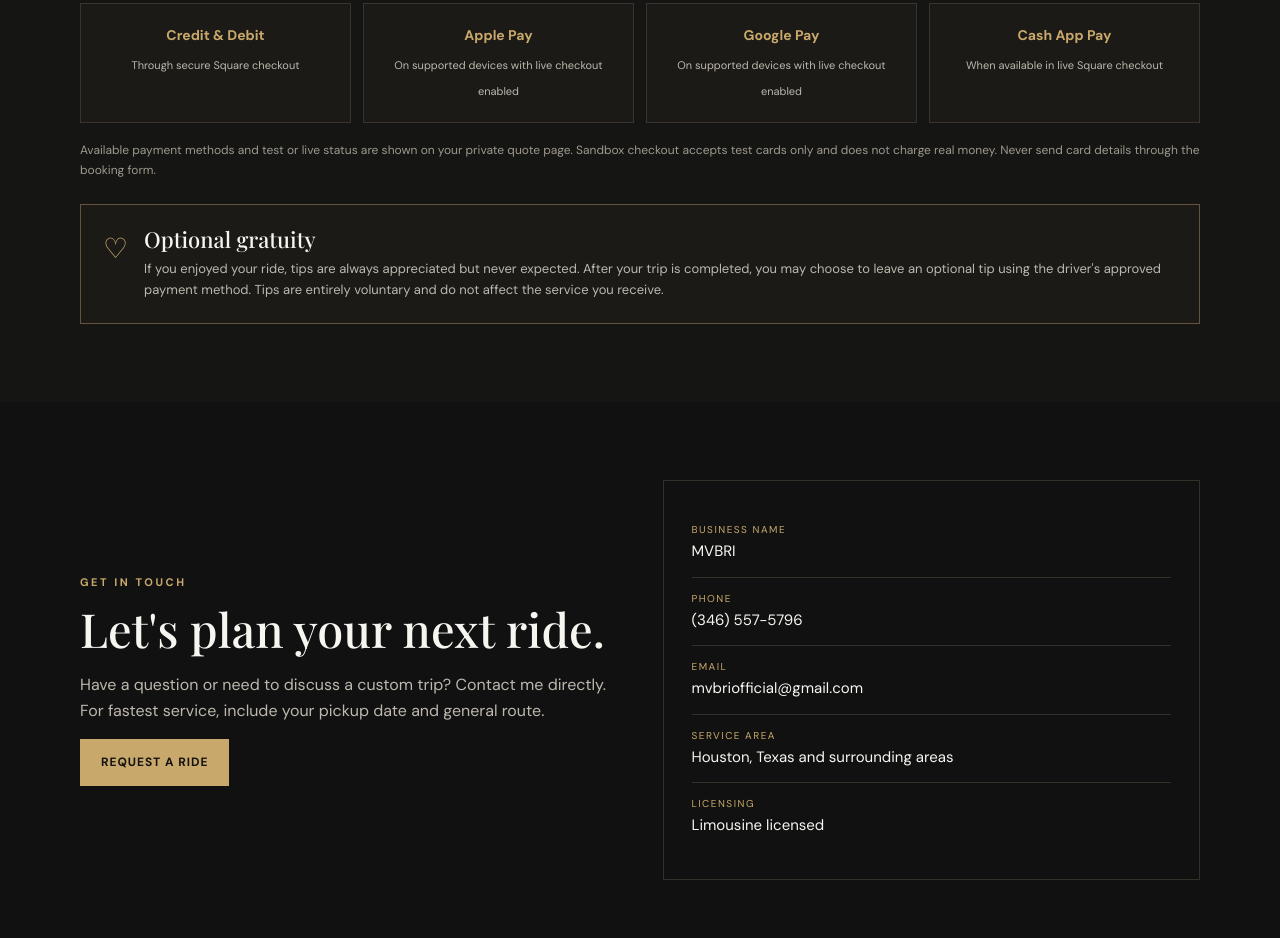
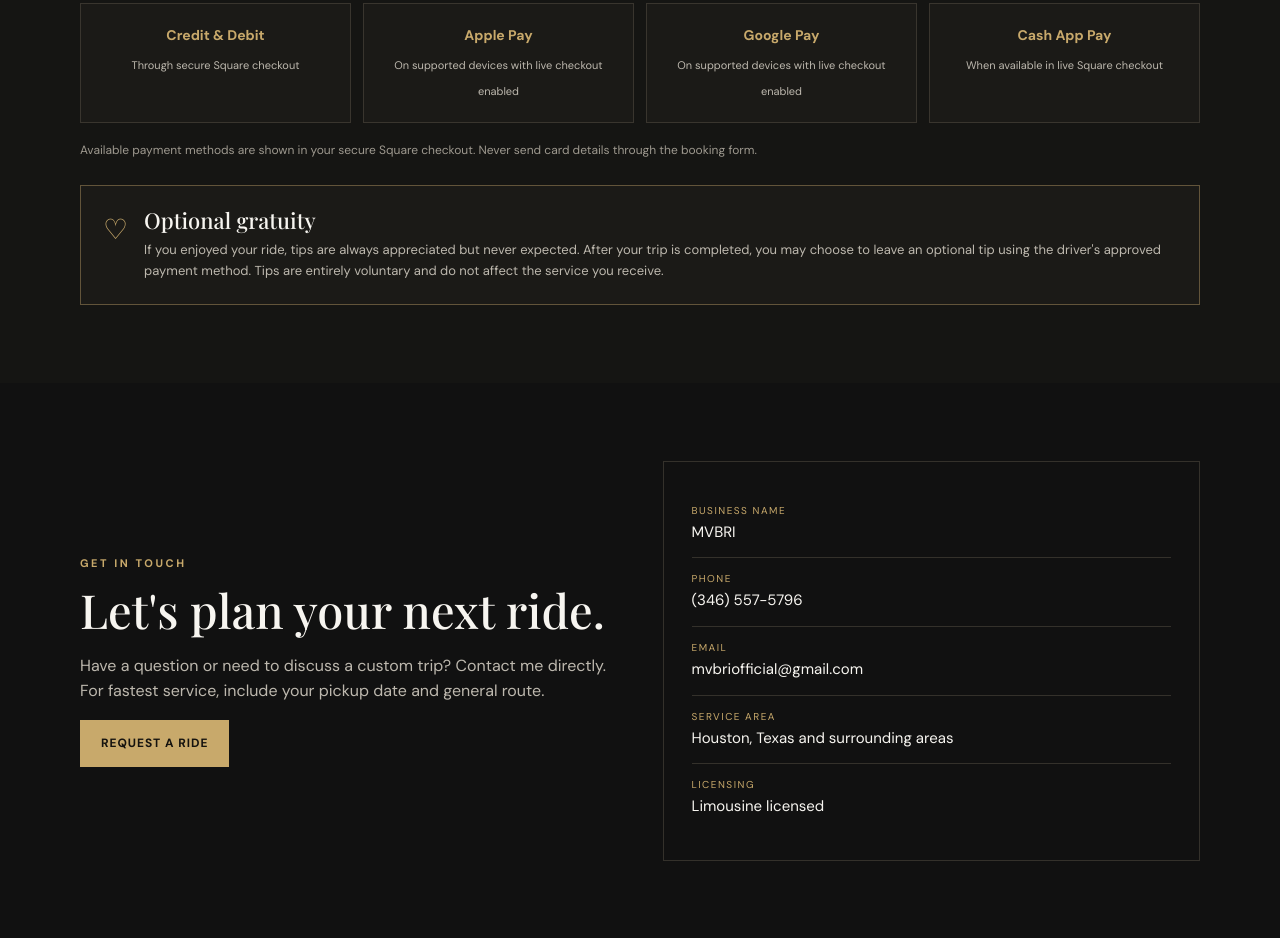
Before and after one commit to valfaro87/private-driver-website, a website: page index.html in a window 1280 px wide. Shown: the part 2785-3723 px from the top of the page. Drawn offline with nearby package versions, Linux system fonts and the light colour scheme.

Commit message:
Use live-ready payment wording on the private preview home page

```diff
--- a/index.html
+++ b/index.html
@@ -224,7 +224,7 @@
           <div class="pay"><strong>Google Pay</strong><span>On supported devices with live checkout enabled</span></div>
           <div class="pay"><strong>Cash App Pay</strong><span>When available in live Square checkout</span></div>
         </div>
-        <p class="pay-note">Available payment methods and test or live status are shown on your private quote page. Sandbox checkout accepts test cards only and does not charge real money. Never send card details through the booking form.</p>
+        <p class="pay-note">Available payment methods are shown in your secure Square checkout. Never send card details through the booking form.</p>
         <div class="tip-note" style="margin-top:24px;border:1px solid #62543a;background:#1b1a17;padding:22px;display:flex;gap:16px;align-items:flex-start">
           <div aria-hidden="true" style="font-size:28px;color:var(--gold)">♡</div>
           <div>
```
